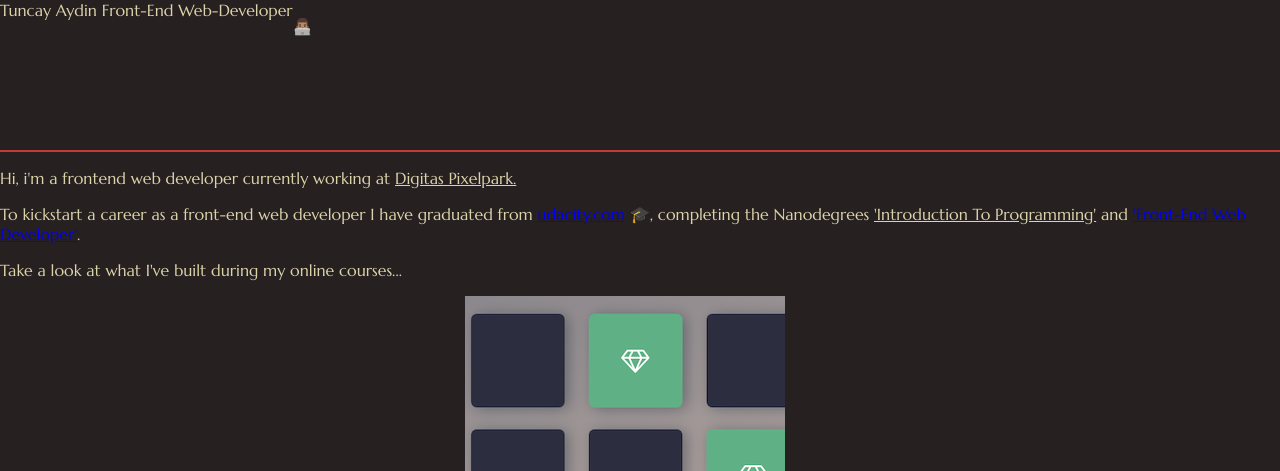
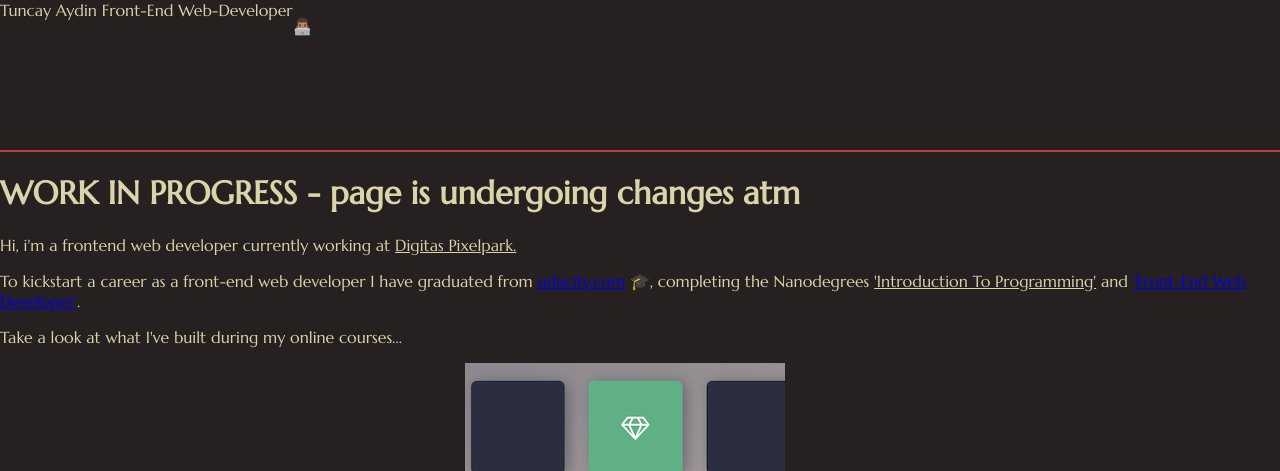
Before and after one commit to hal-9/portfolio-page, a plain HTML site: page index.html in a window 1280 px wide. Shown: the top 471 px of the page. Drawn offline with Linux system fonts and the light colour scheme.

Commit message:
WIP
added WIP note

```diff
--- a/index.html
+++ b/index.html
@@ -25,7 +25,8 @@
       </div>
     </header>
     <main>
-    <div class="introduction-container" >
+    <div class="introduction-container">
+      <h1>WORK IN PROGRESS - page is undergoing changes atm</h1>
       <p class="introduction__text">Hi, i'm a frontend web developer currently working at <a class="link" href="https://www.digitaspixelpark.com/">Digitas Pixelpark.</a></p>
       <p class="introduction__text">To kickstart a career as a front-end web developer I have graduated from
         <a class="introcuction__link" href="https://www.udacity.com" target="_blank">udacity.com</a> 🎓,
```
